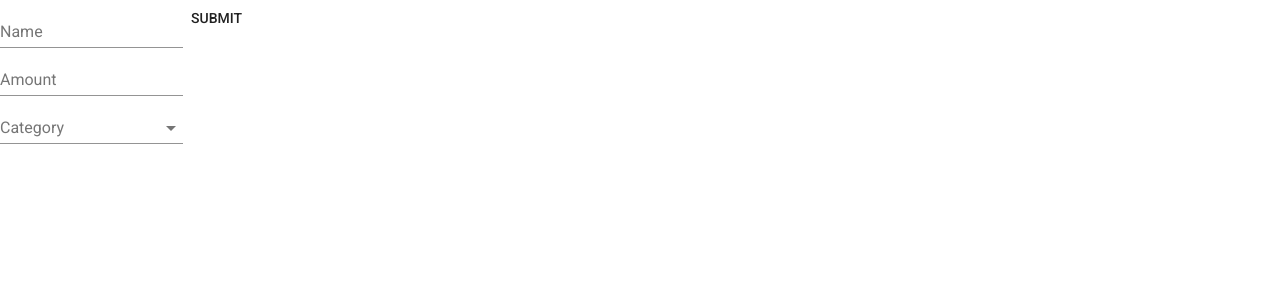
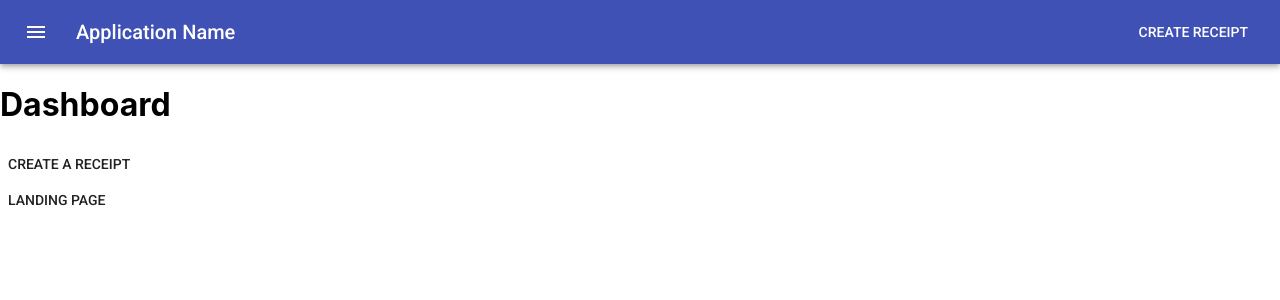
Before and after one commit to hatchways/team-bubblegum, a React (Create React App) app in the folder client/: page / in a window 1280 px wide. Shown: the top 300 px of the page. Built offline with nearby package versions, Linux system fonts and the light colour scheme.

Commit message:
added component pages

```diff
--- a/client/package.json
+++ b/client/package.json
@@ -4,6 +4,7 @@
   "private": true,
   "dependencies": {
     "@material-ui/core": "^4.1.3",
+    "@material-ui/icons": "^4.5.1",
     "react": "^16.8.6",
     "react-dom": "^16.8.6",
     "react-router-dom": "^5.0.1",
--- a/client/src/App.js
+++ b/client/src/App.js
@@ -3,7 +3,8 @@
 import { BrowserRouter, Route } from "react-router-dom";
 
 import { theme } from "./themes/theme";
-import CreateReceipt from "./pages/CreateReceipt";
+import Dashboard from "./pages/Dashboard";
+import ButtonAppBar from "./pages/ButtonAppBar";
 
 import "./App.css";
 
@@ -11,7 +12,8 @@
   return (
     <MuiThemeProvider theme={theme}>
       <BrowserRouter>
-        <Route path="/" component={CreateReceipt} />
+        <ButtonAppBar />
+        <Route path="/" component={Dashboard} />
       </BrowserRouter>
     </MuiThemeProvider>
   );
--- /dev/null
+++ b/client/src/pages/ButtonAppBar.js
@@ -0,0 +1,43 @@
+import React from 'react';
+import { makeStyles } from '@material-ui/core/styles';
+import AppBar from '@material-ui/core/AppBar';
+import Toolbar from '@material-ui/core/Toolbar';
+import Typography from '@material-ui/core/Typography';
+import Button from '@material-ui/core/Button';
+import IconButton from '@material-ui/core/IconButton';
+import MenuIcon from '@material-ui/icons/Menu';
+import { Link } from 'react-router-dom';
+
+const useStyles = makeStyles(theme => ({
+  root: {
+    flexGrow: 1,
+  },
+  menuButton: {
+    marginRight: theme.spacing(2),
+  },
+  title: {
+    flexGrow: 1,
+  },
+}));
+
+function ButtonAppBar() {
+  const classes = useStyles();
+
+  return (
+    <div className={classes.root}>
+      <AppBar position="static">
+        <Toolbar>
+          <IconButton edge="start" className={classes.menuButton} color="inherit" aria-label="menu">
+            <MenuIcon />
+          </IconButton>
+          <Typography variant="h6" className={classes.title}>
+            Application Name
+          </Typography>
+          <Button component={ Link } to="/receipt" color="inherit">Create Receipt</Button>
+        </Toolbar>
+      </AppBar>
+    </div>
+  );
+}
+
+export default ButtonAppBar;
--- a/client/src/pages/CreateReceipt.js
+++ b/client/src/pages/CreateReceipt.js
@@ -1,6 +1,5 @@
-import { FormControl, TextField, Button, InputLabel, MenuItem, Select } from "@material-ui/core";
-
 import React, { Component } from 'react';
+import { FormControl, TextField, Button, InputLabel, MenuItem, Select } from '@material-ui/core';
 
 class CreateReceipt extends Component {
   state = {
@@ -28,6 +27,7 @@
           <Select name={"category"} value={this.state.category} onChange={this.onFormChange} >
             <MenuItem value={"Food"} >Food</MenuItem>
             <MenuItem value={"Merchandise"} >Merchandise</MenuItem>
+            <MenuItem value={"Travel"} >Travel</MenuItem>
             <MenuItem value={"Other"} >Other</MenuItem>
           </Select>
           </FormControl>
--- /dev/null
+++ b/client/src/pages/Dashboard.js
@@ -0,0 +1,22 @@
+import React, { Component } from 'react';
+import { Route, Link } from 'react-router-dom';
+import { Button } from '@material-ui/core';
+import ButtonAppBar from './ButtonAppBar';
+import CreateReceipt from './CreateReceipt';
+import Landing from './Landing';
+
+class Dashboard extends Component {
+  render() {
+    return (
+      <div>
+        <h1>Dashboard</h1>
+        <Button component={ Link } to="/receipt">Create a Receipt</Button>
+        <Route path="/receipt" component={CreateReceipt} /><br />
+        <Button component={ Link } to="/landing">Landing Page</Button>
+        <Route path="/landing" component={Landing} />
+      </div>
+    );
+  }
+}
+
+export default Dashboard;
```
Also changed, not shown: 1 other file (tests, documents, lock files or other folders).
